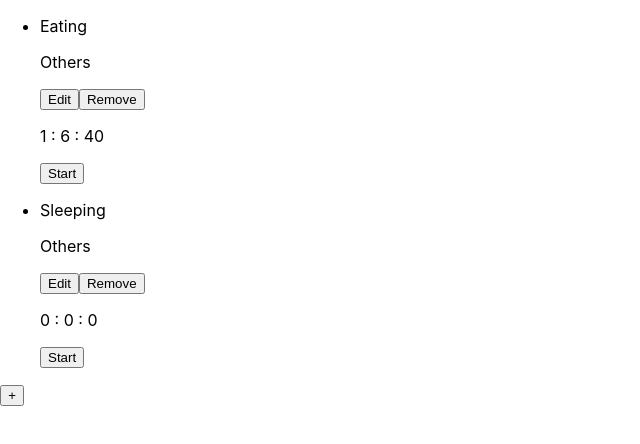
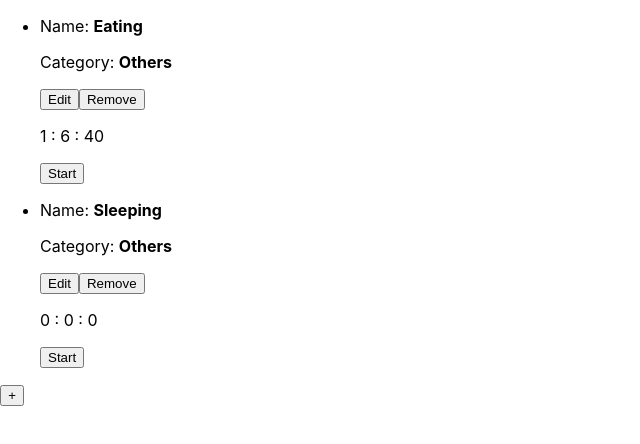
Before and after one commit to RafsanQ/180042141_SWE4637_Labs, a React (Create React App) app in the folder Lab 2/myapp/: page / in a window 1280 px wide. Shown: the top 444 px of the page, without its empty margins (0-640 px from the left). Built offline with nearby package versions, Linux system fonts and the light colour scheme.

Commit message:
Fixed the timer reset on update bug

```diff
--- a/Lab 2/myapp/src/components/task.js
+++ b/Lab 2/myapp/src/components/task.js
@@ -1,7 +1,7 @@
 import React from "react";
 import { useState } from "react/cjs/react.development";
 import EditTaskForm from "./editTaskForm";
-import { Timer } from "./timer";
+
 
 
 export const Task = (props) => {
@@ -10,7 +10,7 @@ export const Task = (props) => {
 
 
   const updateTask = ({ name, category }) => {
-    setTask({ ...task, name: name, category: category });
+    setTask({ name: name, category: category });
     setIsEditing(false);
   };
 
@@ -26,18 +26,16 @@ export const Task = (props) => {
       ) : (
         <div>
           <div>
-            <p>{task?.name}</p>
-            <p>{task?.category}</p>
+            <p>Name: <b>{task.name}</b></p>
+            <p>Category: <b>{task.category}</b></p>
             <div>
               <button onClick={() => setIsEditing(true)}>Edit</button>
-              <button onClick={() => props.removeTask(props.index)}>Remove</button>
+              <button onClick={() => props.removeTask(props.index+1)}>Remove</button>
             </div>
           </div>
 
 
-          <div>
-            <Timer props_time={task?.time} />
-          </div>
+
         </div>
       )}
     </>
--- a/Lab 2/myapp/src/components/taskList.js
+++ b/Lab 2/myapp/src/components/taskList.js
@@ -2,9 +2,22 @@ import React from "react";
 import { useState } from "react/cjs/react.development";
 import { Task } from "./task";
 import { AddTask } from "./addTask";
+import { Timer } from "./timer";
 
 export const TaskList = ({ data }) => {
   const [taskList, setTaskList] = useState(data);
+
+  function removeTask(index){
+    if (index <= 0) {
+      return;
+    }
+
+    const newTaskList = taskList.splice(index,1);
+
+    console.log(newTaskList);
+
+    setTaskList(newTaskList);
+  }
 
   return (
     <div id="tasklist">
@@ -12,7 +25,10 @@ export const TaskList = ({ data }) => {
         {taskList?.map((task, index) => {
           return (
             <li key={task.id}>
-              <Task index={index} task={task}/>
+              <Task index={index} task={task} removeTask={removeTask}/>
+              <div>
+                <Timer props_time={task.time} />
+            </div>
             </li>
           );
         })}
```
